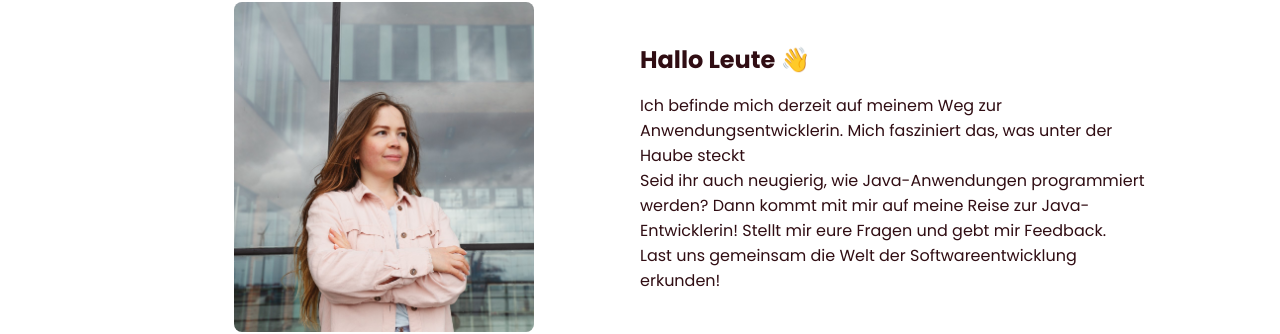
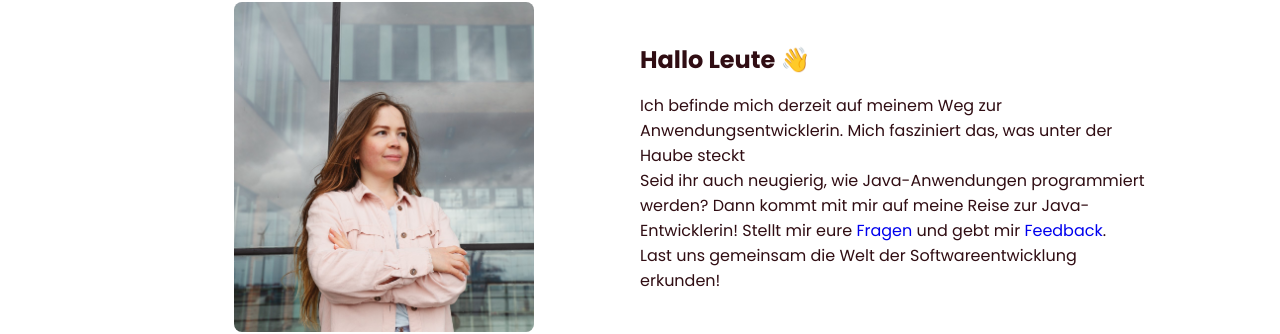
Before and after one commit to ta4toDev/portfolio-website, a website built with webpack: page index.html in a window 1280 px wide. Shown: the part 897-1231 px from the top of the page. Built offline with nearby package versions, Linux system fonts and the light colour scheme.

Commit message:
add contact links

```diff
--- a/index.html
+++ b/index.html
@@ -75,7 +75,7 @@
       <div>
         <h2 class="profil__subtitle">Hallo Leute 👋 </h2>
         <p class="profil__text">Ich befinde mich derzeit auf meinem Weg zur Anwendungsentwicklerin. Mich fasziniert das, was unter der Haube steckt  </p>
-        <p class="profil__text">Seid ihr auch neugierig, wie Java-Anwendungen programmiert werden? Dann kommt mit mir auf meine Reise zur Java-Entwicklerin! Stellt mir eure Fragen und gebt mir Feedback. </p>
+        <p class="profil__text">Seid ihr auch neugierig, wie Java-Anwendungen programmiert werden? Dann kommt mit mir auf meine Reise zur Java-Entwicklerin! Stellt mir eure <a href="#kontakt"> Fragen </a>und gebt mir<a href="#kontakt"> Feedback</a>. </p>
         <p class="profil__text">Last uns gemeinsam die Welt der Softwareentwicklung erkunden!</p>
       </div>
     </div>
```
